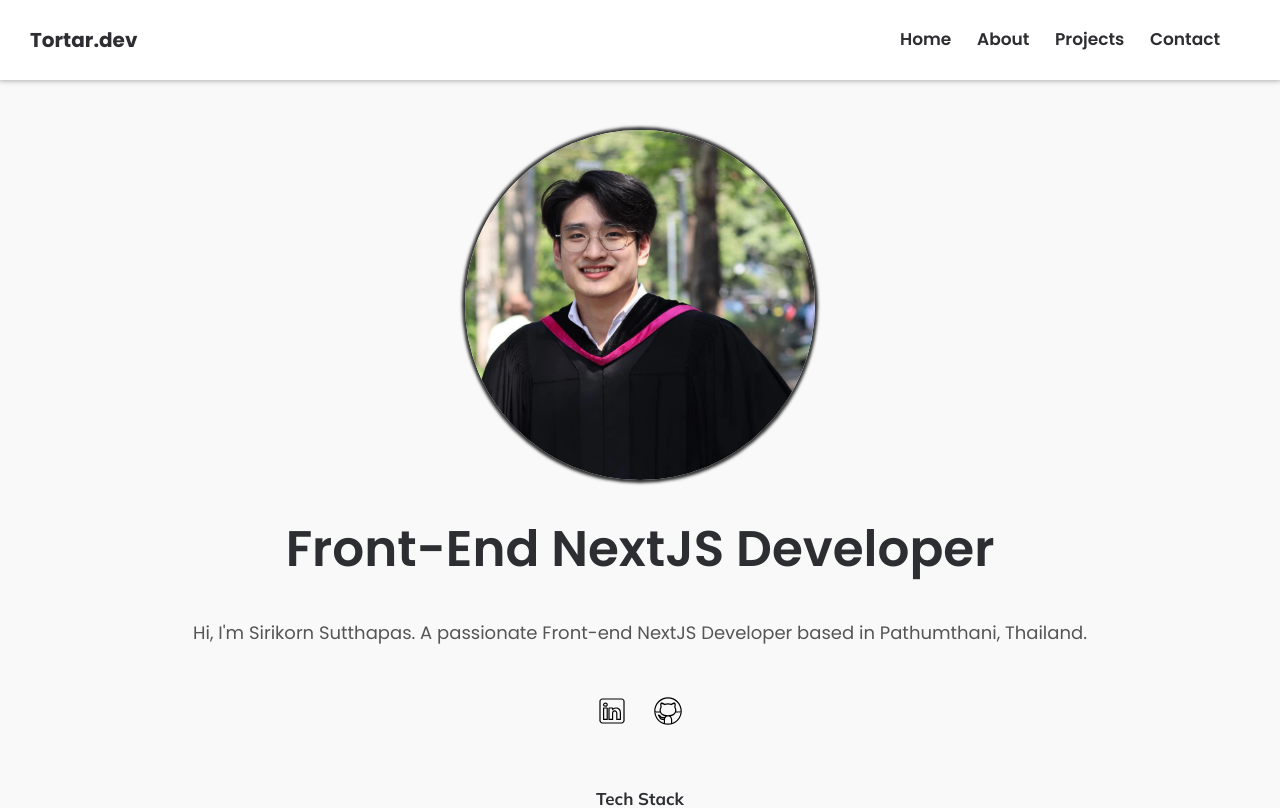
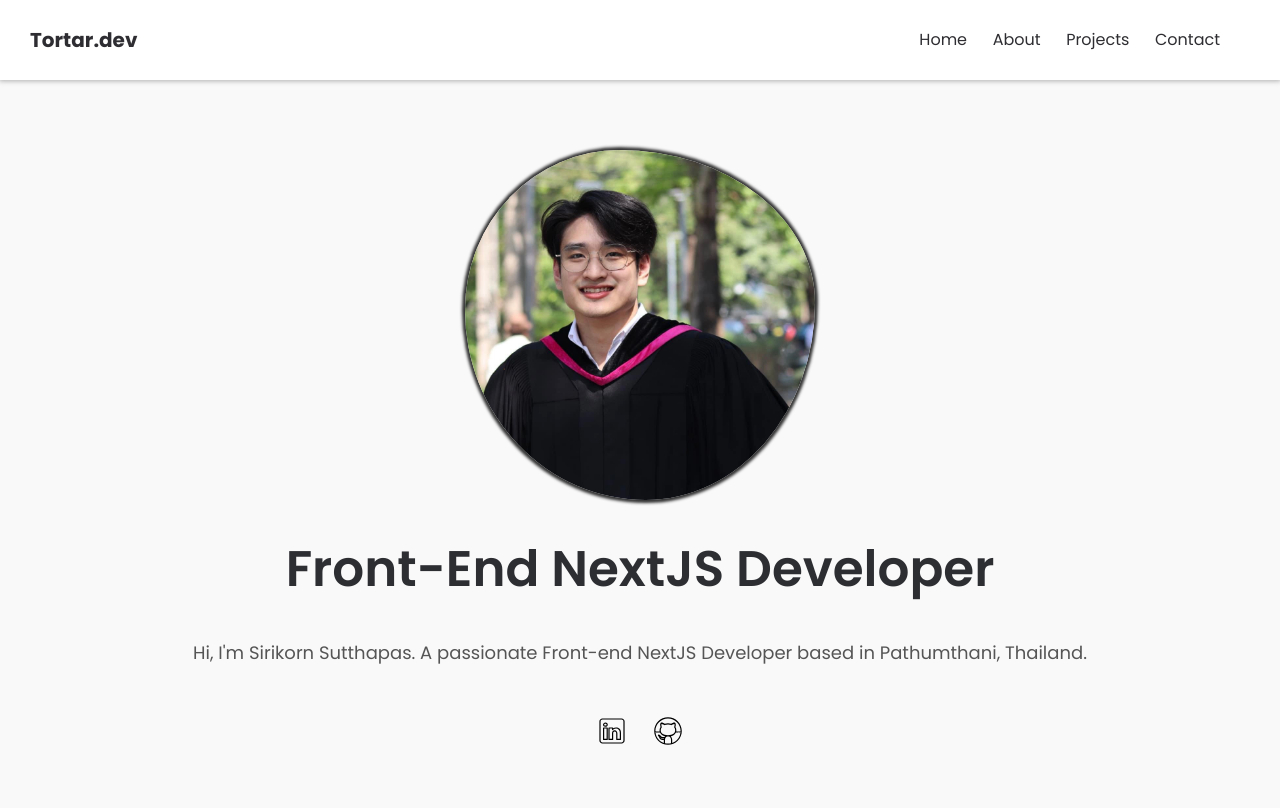
Before and after one commit to TortarZ/Portfolio-Website, a Next.js app: page / in a window 1280 px wide. Shown: the top 808 px of the page. Built offline with nearby package versions, Linux system fonts and the light colour scheme.

Commit message:
Add some more fancy detail

```diff
--- a/app/components/Article.tsx
+++ b/app/components/Article.tsx
@@ -3,7 +3,10 @@ import React from "react";
 const Article = () => {
   return (
     <>
-      <section className="w-auto h-[228px] bg-[#f9f9f9] flex justify-center items-center">
+      <section
+        className="w-auto h-[228px] bg-[#f9f9f9] flex justify-center items-center"
+        id="Project"
+      >
         <h2 className="text-[26px] font-bold pt-[80px] pb-[80px] pr-[17px] pl-[17px] text-center">
           New projects coming soon..
         </h2>
--- a/app/components/Contact.tsx
+++ b/app/components/Contact.tsx
@@ -6,7 +6,7 @@ import MailOutlineIcon from "@mui/icons-material/MailOutline";
 const Contact = () => {
   return (
     <>
-      <section className="contact-section">
+      <section className="contact-section" id="Contact">
         <div className="contact-box">
           <h3 className="text-[#147efb] font-bold text-[17px] mb-[10px]">
             CONTACT
--- a/app/components/Header.tsx
+++ b/app/components/Header.tsx
@@ -18,18 +18,34 @@ const Header = () => {
         <div onClick={openNavBar}>
           <MenuIcon className="menu" />
         </div>
-        <ul className="navbar-pc">
-          <li className="link">Home</li>
-          <li className="link">About</li>
-          <li className="link">Projects</li>
-          <li className="link">Contact</li>
-        </ul>
-        <ul className={`navbar ${toggleClassCheck}`}>
-          <li className="navbarlink">Home</li>
-          <li className="navbarlink">About</li>
-          <li className="navbarlink">Projects</li>
-          <li className="navbarlink">Contact</li>
-        </ul>
+        <nav className="navbar-pc">
+          <a className="link" href="#Home">
+            Home
+          </a>
+          <a className="link" href="#About">
+            About
+          </a>
+          <a className="link" href="#Project">
+            Projects
+          </a>
+          <a className="link" href="#Contact">
+            Contact
+          </a>
+        </nav>
+        <nav className={`navbar ${toggleClassCheck}`}>
+          <a className="navbarlink" href="#Home" onClick={openNavBar}>
+            Home
+          </a>
+          <a className="navbarlink" href="#About" onClick={openNavBar}>
+            About
+          </a>
+          <a className="navbarlink" href="#Project" onClick={openNavBar}>
+            Projects
+          </a>
+          <a className="navbarlink" href="#Contact" onClick={openNavBar}>
+            Contact
+          </a>
+        </nav>
       </header>
     </>
   );
--- a/app/components/Hero.css
+++ b/app/components/Hero.css
@@ -2,7 +2,7 @@
   display: flex;
   flex-direction: column;
   align-items: center;
-  padding: 50px 17px;
+  padding: 150px 17px 50px;
   height: 100%;
   background-color: #f9f9f9;
 }
@@ -14,9 +14,9 @@
 }
 
 .hero_pic {
-  border-radius: 100%;
   object-fit: cover;
   box-shadow: 0 0 3px 3px rgba(0, 0, 0, 0.8);
+  animation: border-wavy 8s ease-in-out 0s infinite;
 }
 
 .hero_title {
@@ -65,9 +65,21 @@
   margin: 0 100px 20px;
 }
 
+@keyframes border-wavy {
+  0% {
+    border-radius: 55% 45% 38% 62% / 55% 32% 68% 45%;
+  }
+  40% {
+    border-radius: 26% 74% 66% 34% / 30% 63% 37% 70%;
+  }
+  100% {
+    border-radius: 55% 45% 38% 62% / 55% 32% 68% 45%;
+  }
+}
+
 @media (min-width: 760px) {
   .hero {
-    padding: 50px 119px 50px;
+    padding: 150px 119px 50px;
   }
 
   .hero_pic {
--- a/app/components/Hero.tsx
+++ b/app/components/Hero.tsx
@@ -11,7 +11,7 @@ const pic = 280;
 const Hero = () => {
   return (
     <>
-      <section className="hero">
+      <section className="hero" id="Home">
         <div>
           <div className="hero-text">
             <Image
--- a/app/components/Maincontent.tsx
+++ b/app/components/Maincontent.tsx
@@ -14,7 +14,7 @@ const emoji_size = 50;
 const Content = () => {
   return (
     <>
-      <section className="aboutme-content">
+      <section className="aboutme-content" id="About">
         <div className="aboutpic-area">
           <Image
             src={Aboutme_pic}
--- a/app/globals.css
+++ b/app/globals.css
@@ -2,9 +2,12 @@
 @tailwind components;
 @tailwind utilities;
 
+html {
+  scroll-behavior: smooth;
+}
+
 body {
   font-family: var(--font-poppins);
-  padding: 80px 0 0;
   color: #2e2e32;
 }
 
```
